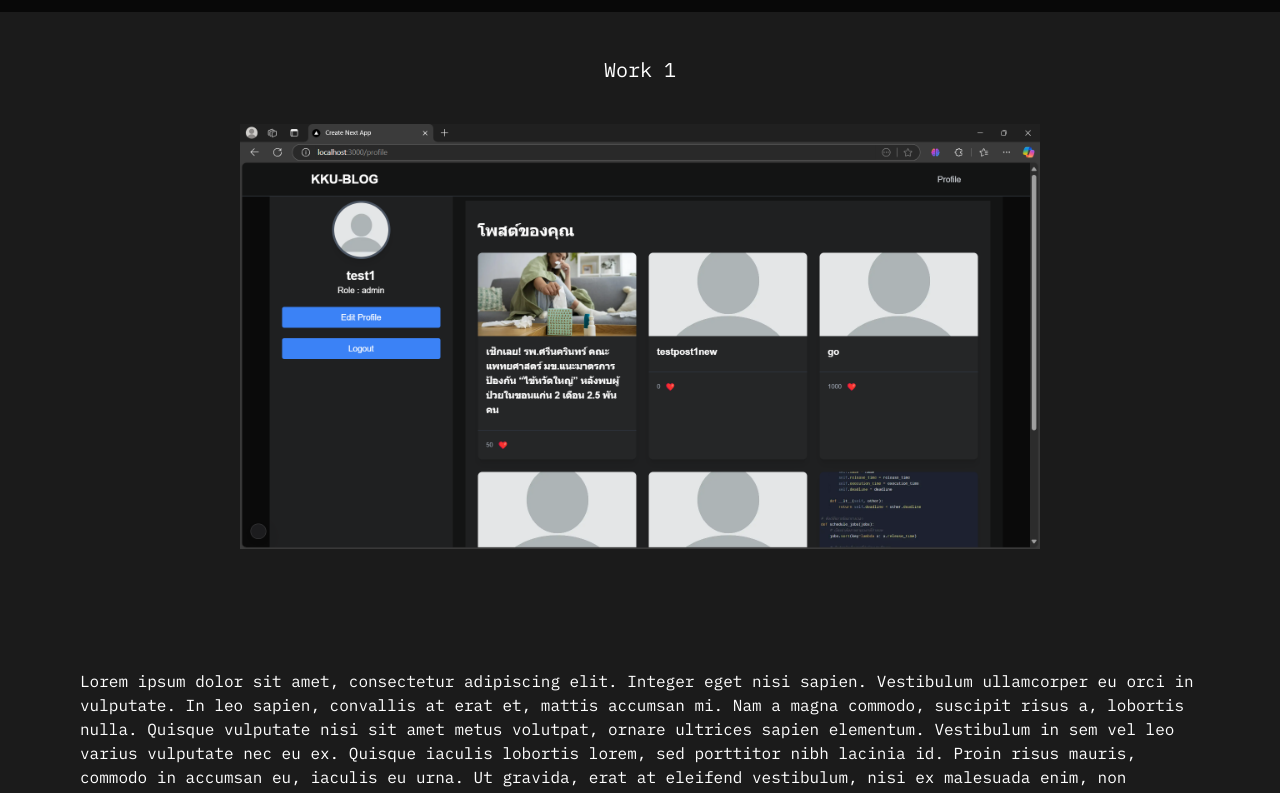
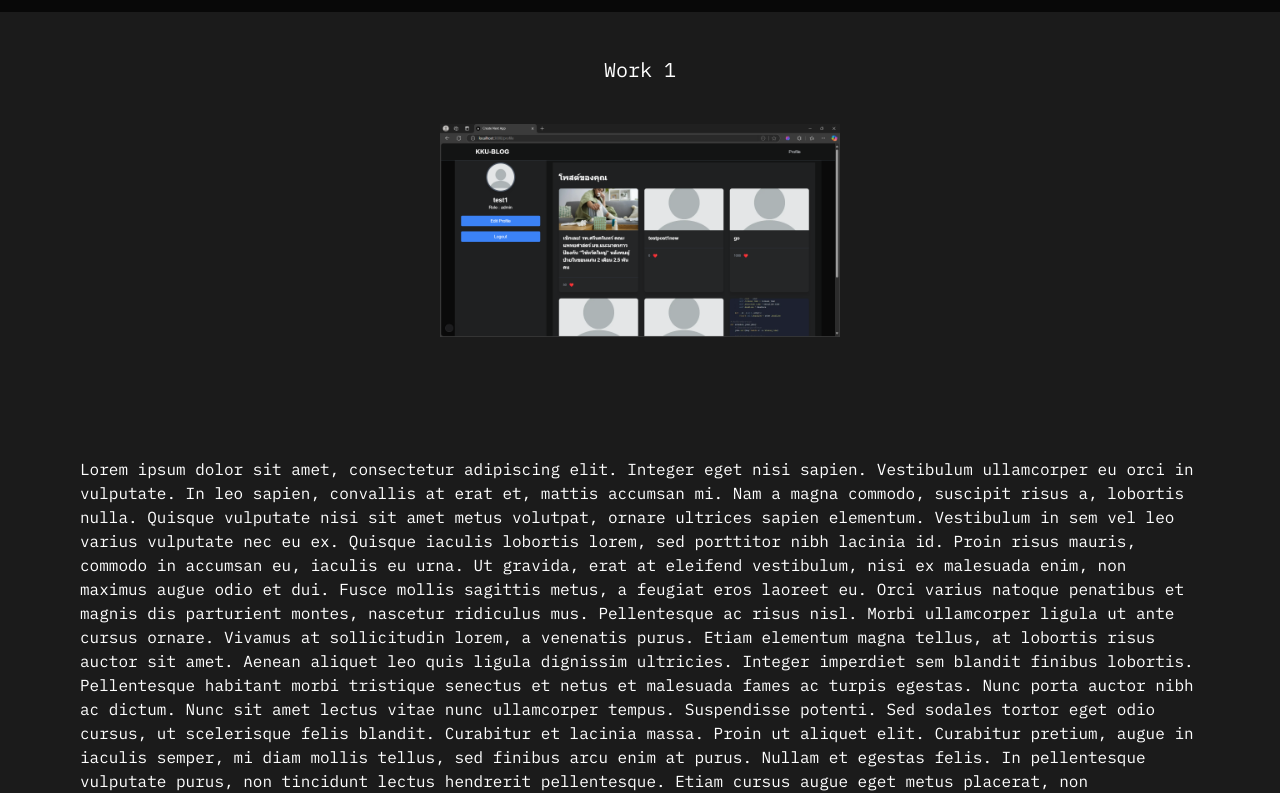
Before and after one commit to Yodsanon-pLoomN/Portfolio, a Next.js app: page /work/1 in a window 1280 px wide. Shown: the top 793 px of the page. Built offline with nearby package versions, Linux system fonts and the light colour scheme.

Commit message:
fix params

```diff
--- a/app/work/[id]/page.tsx
+++ b/app/work/[id]/page.tsx
@@ -1,6 +1,6 @@
 import React from "react";
 import Image from "next/image";
-export default async function Page({ params }: { params: { id: string } }) {
+export default async function Page({params}: {params: Promise<{ id: string }>}) {
   const { id } = await params;
   return (
     <div className="bg-[#1B1B1B] min-h-screen container mx-auto pt-1 mt-3">
@@ -9,13 +9,16 @@ export default async function Page({ params }: { params: { id: string } }) {
         </div>
 
 
+
     <div className="flex flex-wrap gap-20 m-10 justify-center">
         <Image
           src="/assets/1.png"
           alt="Profile picture"
-          width={800}
           height={400}
+          width={400}
         />
+
+
     </div>
 
       <div className="flex flex-wrap gap-20 m-10 justify-center">
```
Also changed, not shown: package.json (+8 -6 lines), 1 other file (tests, documents, lock files or other folders).
